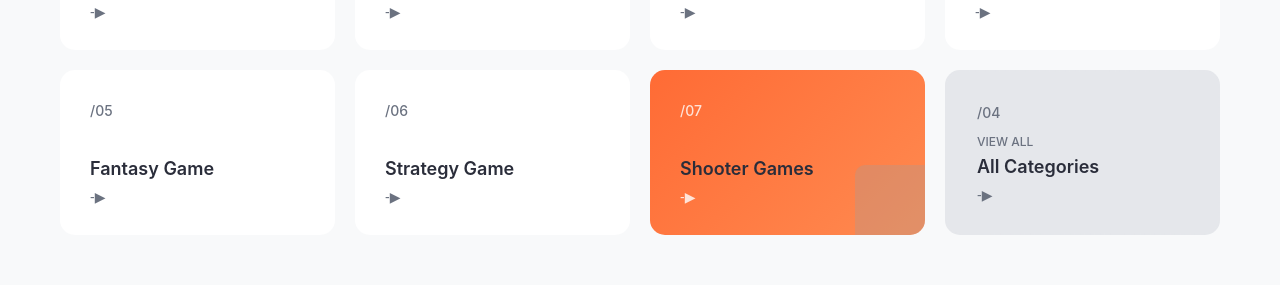
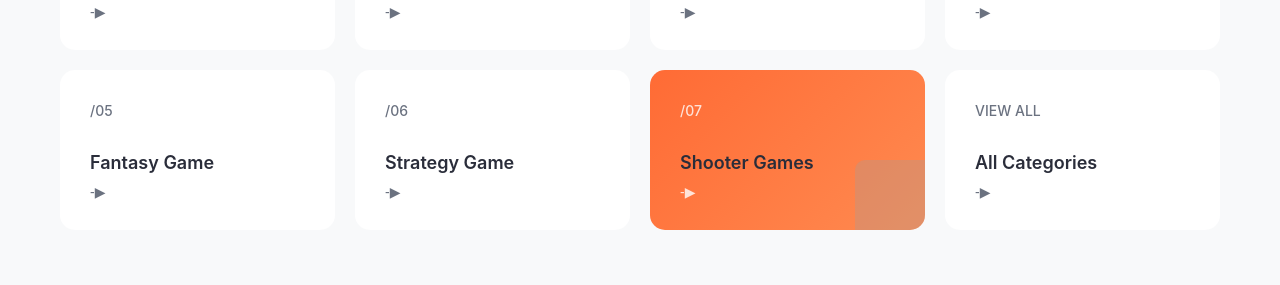
Before and after one commit to Isidro-Zertucha/gamor, a React (Vite) app: page / in a window 1280 px wide. Shown: the part 1226-1511 px from the top of the page. Built offline with nearby package versions, Linux system fonts and the light colour scheme; grey boxes are pictures that could not be loaded.

Commit message:
update css props

```diff
--- a/src/components/Categories.css
+++ b/src/components/Categories.css
@@ -51,10 +51,6 @@
   transform: translateY(-5px);
 }
 
-.category-card.view-all {
-  background-color: var(--background-quaternary);
-  border: 2px dashed var(--border-primary);
-}
 
 .category-number {
   font-size: 14px;
--- a/src/components/Categories.tsx
+++ b/src/components/Categories.tsx
@@ -41,9 +41,8 @@ const Categories = () => {
 
         {/* View All card */}
         <div className="category-card view-all">
-          <div className="category-number">/04</div>
+          <div className="category-number">VIEW ALL</div>
           <div className="category-content">
-            <div className="view-all-label">VIEW ALL</div>
             <h3 className="category-name">All Categories</h3>
             <button className="category-icon">-▶</button>
           </div>
```
